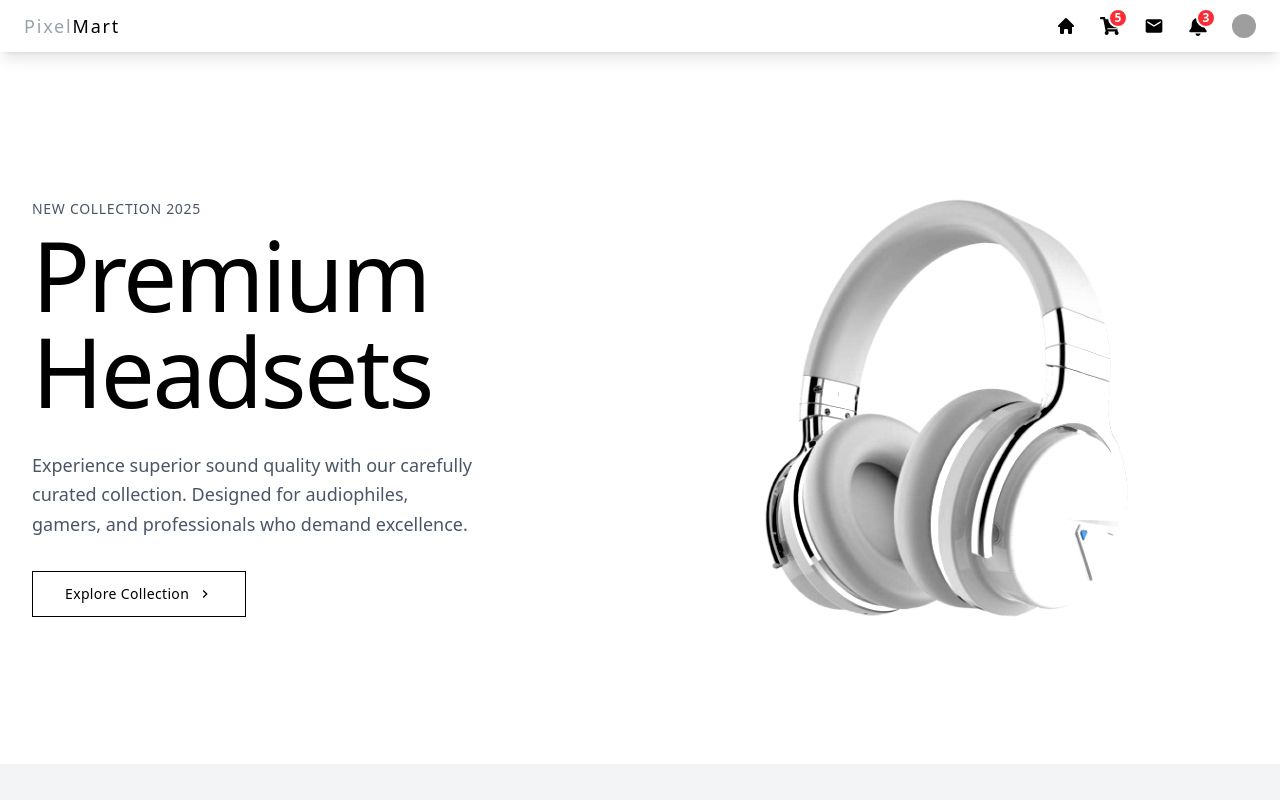
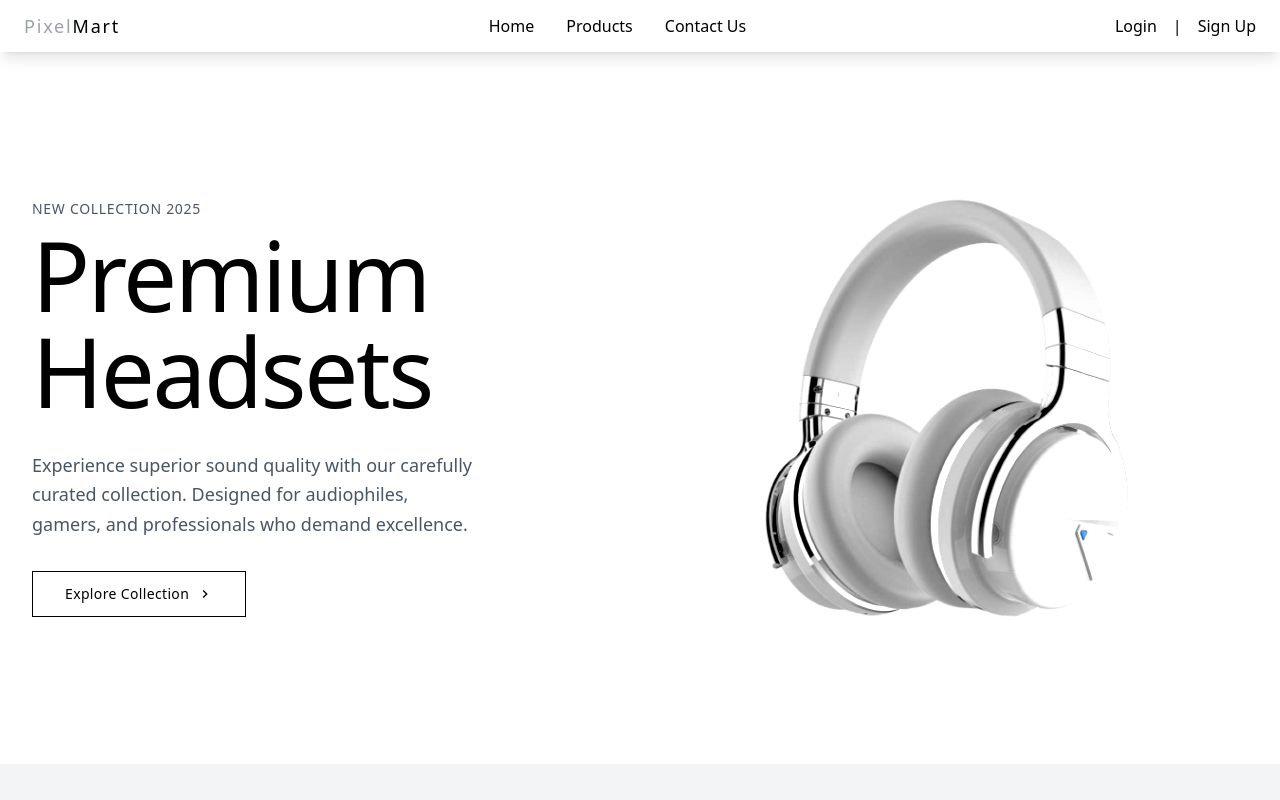
Before and after one commit to JL-Agbalo/store-app, a React (Vite) app: page / in a window 1280 px wide. Shown: the top 800 px of the page. Built offline with nearby package versions, Linux system fonts and the light colour scheme; grey boxes are pictures that could not be loaded.

Commit message:
add Navbar and MobileMenu components; implement navigation structure and enhance user experience with dynamic links and notifications

```diff
--- a/src/components/common/Avatar.jsx
+++ b/src/components/common/Avatar.jsx
@@ -1,8 +1,13 @@
 import React from "react";
 
-function Avatar({ src, alt }) {
+function Avatar({ src, alt, hasNotification }) {
   return (
-    <img src={src} alt={alt} className="w-6 h-6 rounded-full object-cover" />
+    <div className="relative">
+      <img src={src} alt={alt} className="w-6 h-6 rounded-full object-cover" />
+      {hasNotification && (
+        <div className="absolute inline-flex items-center justify-center w-3 h-3 text-xs font-bold text-white bg-red-500 border-2 border-white rounded-full -top-1 -end-1"></div>
+      )}
+    </div>
   );
 }
 
--- a/src/components/common/index.js
+++ b/src/components/common/index.js
@@ -1,4 +1,3 @@
-export { default as Dropdown } from "./Dropdown";
 export { default as Button } from "./Button";
 export { default as Avatar } from "./Avatar";
 export { default as SocialMedia } from "./SocialMedia";
--- a/src/components/footer/Footer.jsx
+++ b/src/components/footer/Footer.jsx
@@ -3,19 +3,13 @@ import { Link } from "react-router-dom";
 
 function Footer() {
   return (
-    <footer className="bg-white text-black p-6 ">
-      <div className="container mx-auto flex flex-col md:flex-row justify-between items-center">
-        <p className="text-sm">© 2025 StoreApp. All rights reserved.</p>
-        <div className="flex space-x-4 mt-4 md:mt-0">
-          <Link to="/about" className="hover:text-gray-400">
-            About
-          </Link>
-          <Link to="/contact" className="hover:text-gray-400">
-            Contact
-          </Link>
-          <Link to="/privacy" className="hover:text-gray-400">
-            Privacy Policy
-          </Link>
+    <footer className="py-8 px-6 text-sm">
+      <div className="max-w-5xl mx-auto flex flex-col md:flex-row justify-between items-center space-y-4 md:space-y-0">
+        <p>© 2025 PixelMart</p>
+        <div className="space-x-6">
+          <Link to="/about">About</Link>
+          <Link to="/contact">Contact</Link>
+          <Link to="/privacy">Privacy</Link>
         </div>
       </div>
     </footer>
--- /dev/null
+++ b/src/components/navbar/MobileMenu.jsx
@@ -0,0 +1,101 @@
+import React from "react";
+import { Link } from "react-router-dom";
+import { Avatar } from "../common";
+import { Navbar as Icons } from "../icons/Icons";
+import { mainNavLinks, userNavLinks } from "../../config/navigation";
+
+function MobileMenu({ isOpen, onClose, isLoggedIn, setIsLoggedIn }) {
+  if (!isOpen) return null;
+
+  return (
+    <div className="fixed inset-0 bg-white z-50 md:hidden">
+      <div className="flex justify-between items-center p-4 shadow-md">
+        <h2 className="text-xl font-semibold">Menu</h2>
+        <button onClick={onClose} className="p-2">
+          <Icons.Close className="w-6 h-6" />
+        </button>
+      </div>
+
+      <div className="p-4">
+        <div className="space-y-4">
+          {isLoggedIn && (
+            <div className="flex items-center gap-4 mb-6">
+              <Avatar
+                src="https://i.imgur.com/DTfowdu.jpg"
+                alt="User Avatar"
+                hasNotification={true}
+                className="w-14 h-14"
+              />
+              <div className="flex flex-col">
+                <span className="font-medium text-lg">Marisa Santos</span>
+                <span className="text-sm text-gray-500">fish@gmail.com</span>
+              </div>
+            </div>
+          )}
+
+          {/* Main Navigation Links */}
+          {mainNavLinks.map((link) => (
+            <Link
+              key={link.to}
+              to={link.to}
+              className="block py-2 hover:text-gray-600"
+              onClick={onClose}
+            >
+              <link.icon className="w-5 h-5 inline mr-3" />
+              {link.label}
+            </Link>
+          ))}
+
+          {/* Rest of the menu items */}
+          {isLoggedIn && (
+            <>
+              <div className="h-px bg-gray-200 my-4"></div>
+              {userNavLinks.map((link) => (
+                <Link
+                  key={link.to}
+                  to={link.to}
+                  className="block py-2 hover:text-gray-600"
+                >
+                  <link.icon className="w-5 h-5 inline mr-3" />
+                  {link.label}
+                </Link>
+              ))}
+              <button
+                onClick={() => {
+                  setIsLoggedIn(false);
+                  onClose();
+                }}
+                className="block w-full text-left py-2"
+              >
+                <Icons.Logout className="w-5 h-5 inline mr-3" />
+                Logout
+              </button>
+            </>
+          )}
+
+          {!isLoggedIn && (
+            <>
+              <div className="h-px bg-gray-200 my-4"></div>
+              <Link
+                to="/login"
+                className="block py-2 hover:text-gray-600"
+                onClick={onClose}
+              >
+                Login
+              </Link>
+              <Link
+                to="/signup"
+                className="block py-2 hover:text-gray-600"
+                onClick={onClose}
+              >
+                Sign Up
+              </Link>
+            </>
+          )}
+        </div>
+      </div>
+    </div>
+  );
+}
+
+export default MobileMenu;
--- a/src/components/navbar/Navbar.jsx
+++ b/src/components/navbar/Navbar.jsx
@@ -3,20 +3,27 @@ import { Link } from "react-router-dom";
 import { Navbar as Icons } from "../icons/Icons";
 import { Avatar } from "../index";
 import NavDropdown from "./NavDropdown";
+import MobileMenu from "./MobileMenu";
 import { CartModal } from "../cart";
+import { mainNavLinks } from "../../config/navigation";
 
 function Navbar() {
-  const [isLoggedIn, setIsLoggedIn] = useState(true);
+  const [isLoggedIn, setIsLoggedIn] = useState(false);
   const [dropdownOpen, setDropdownOpen] = useState(false);
-  const [isCartOpen, setIsCartOpen] = useState(false); // Add state for cart modal
-  const cartCount = 5;
-  const notificationCount = 3;
-  const messageCount = 0;
+  const [isCartOpen, setIsCartOpen] = useState(false);
+  const [isMobileMenuOpen, setIsMobileMenuOpen] = useState(false);
+  const hasNotif = true;
 
   return (
     <nav className="bg-white text-black py-3 sticky top-0 shadow-lg z-50">
-      <div className="max-w-7xl mx-auto flex justify-between items-center px-4 sm:px-6">
-        {/* Logo */}
+      <div className="max-w-7xl mx-auto flex items-center justify-between px-4 sm:px-6">
+        <button
+          className="md:hidden"
+          onClick={() => setIsMobileMenuOpen(!isMobileMenuOpen)}
+        >
+          <Icons.Menu className="w-6 h-6" />
+        </button>
+
         <Link
           to="/"
           className="font-sans text-lg tracking-widest hover:opacity-80 transition-opacity"
@@ -25,40 +32,20 @@ function Navbar() {
           <span className="text-black font-medium">Mart</span>
         </Link>
 
-        {/* Navigation Icons */}
-        <div className="flex space-x-6 items-center">
+        <div className="hidden md:flex items-center space-x-8">
+          {mainNavLinks.map((link) => (
+            <Link
+              key={link.to}
+              to={link.to}
+              className="hover:text-gray-400 transition"
+            >
+              {link.label}
+            </Link>
+          ))}
+        </div>
+
+        <div className="hidden md:flex items-center space-x-6">
           {isLoggedIn ? (
-            <>
-              <Link to="/" className="hover:text-gray-400 transition">
-                <Icons.Home className="w-5 h-5" />
-              </Link>
-              <button
-                onClick={() => setIsCartOpen(true)} // Open cart modal on click
-                className="relative hover:text-gray-400 transition"
-              >
-                <Icons.Cart className="w-5 h-5" />
-                {cartCount > 0 && (
-                  <div className="absolute inline-flex items-center justify-center w-5 h-5 text-xs font-bold text-white bg-red-500 border-2 border-white rounded-full -top-2 -end-2">
-                    {cartCount}
-                  </div>
-                )}
-              </button>
-              <Link to="/#" className="relative hover:text-gray-400 transition">
-                <Icons.Message className="w-5 h-5" />
-                {messageCount > 0 && (
-                  <div className="absolute inline-flex items-center justify-center w-5 h-5 text-xs font-bold text-white bg-red-500 border-2 border-white rounded-full -top-2 -end-2">
-                    {messageCount}
-                  </div>
-                )}
-              </Link>
-              <Link to="/#" className="relative hover:text-gray-400 transition">
-                <Icons.Notification className="w-5 h-5" />
-                {notificationCount > 0 && (
-                  <div className="absolute inline-flex items-center justify-center w-5 h-5 text-xs font-bold text-white bg-red-500 border-2 border-white rounded-full -top-2 -end-2">
-                    {notificationCount}
-                  </div>
-                )}
-              </Link>
             <div className="relative">
               <button
                 onClick={() => setDropdownOpen(!dropdownOpen)}
@@ -67,23 +54,32 @@ function Navbar() {
                 <Avatar
                   src="https://i.imgur.com/DTfowdu.jpg"
                   alt="User Avatar"
+                  hasNotification={hasNotif}
                 />
               </button>
               {dropdownOpen && <NavDropdown setIsLoggedIn={setIsLoggedIn} />}
             </div>
-            </>
           ) : (
-            <>
+            <div className="flex items-center space-x-4">
               <Link to="/login" className="hover:text-gray-400 transition">
                 Login
               </Link>
+              <span>|</span>
               <Link to="/signup" className="hover:text-gray-400 transition">
-                Signup
+                Sign Up
               </Link>
-            </>
+            </div>
           )}
         </div>
       </div>
+
+      <MobileMenu
+        isOpen={isMobileMenuOpen}
+        onClose={() => setIsMobileMenuOpen(false)}
+        isLoggedIn={isLoggedIn}
+        setIsLoggedIn={setIsLoggedIn}
+      />
+
       <CartModal
         isOpen={isCartOpen}
         onClose={() => setIsCartOpen(false)}
--- /dev/null
+++ b/src/components/navbar/index.js
@@ -0,0 +1,2 @@
+export { default as Navbar } from "./Navbar";
+export { default as NavDropdown } from "./NavDropdown";
--- /dev/null
+++ b/src/config/navigation.js
@@ -0,0 +1,22 @@
+import { Navbar as Icons } from "../components/icons/Icons";
+
+// Main navigation links (primary navigation)
+export const mainNavLinks = [
+  { to: "/", label: "Home", icon: Icons.Home },
+  { to: "/products", label: "Products", icon: Icons.Products },
+  { to: "/contact", label: "Contact Us", icon: Icons.Contact },
+];
+
+// User-related navigation links (secondary navigation)
+export const userNavLinks = [
+  { to: "/account", label: "My Account", icon: Icons.User },
+  { to: "/orders", label: "My Orders", icon: Icons.Bag, hasNotification: true },
+  {
+    to: "/notifications",
+    label: "Notifications",
+    icon: Icons.Bell,
+    hasNotification: true,
+  },
+  { to: "/settings", label: "Settings", icon: Icons.Setting },
+  { to: "/help", label: "Help", icon: Icons.Help },
+];
```
Also changed, not shown: src/components/icons/Icons.js (+38 -10 lines), src/components/navbar/NavDropdown.jsx (+30 -7 lines). Lines whose indentation alone changed are shown as unchanged.
